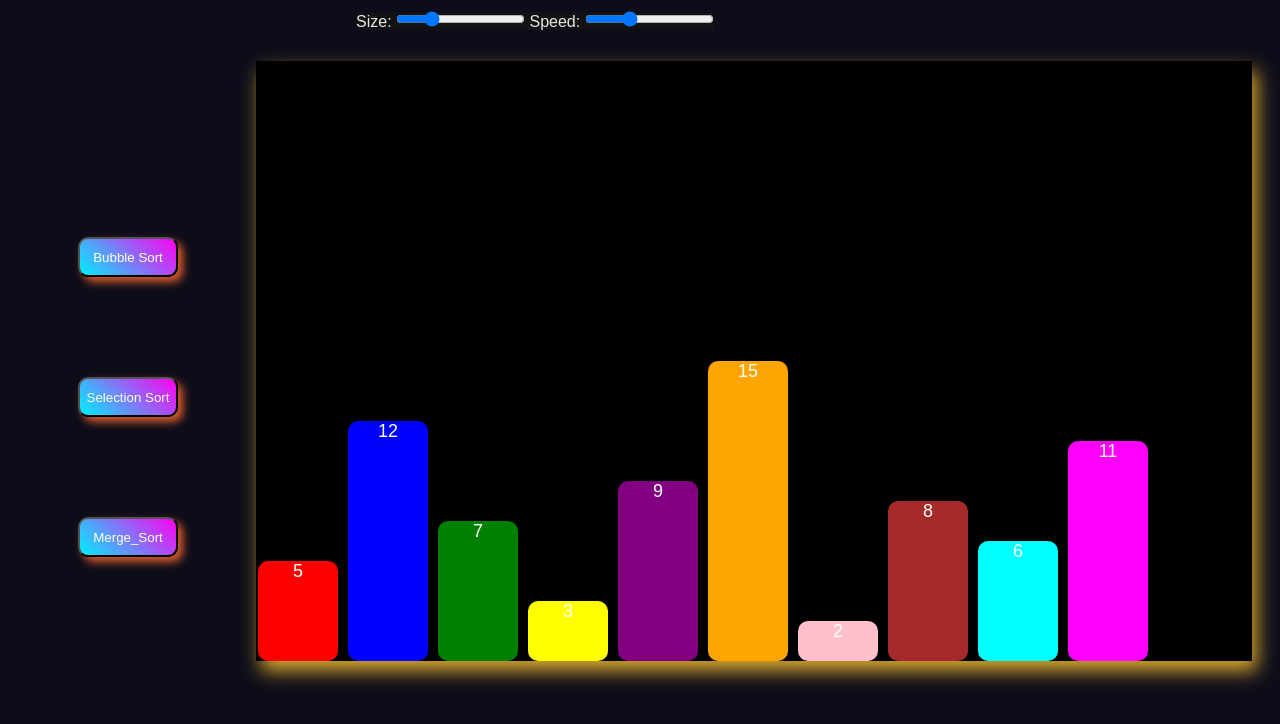
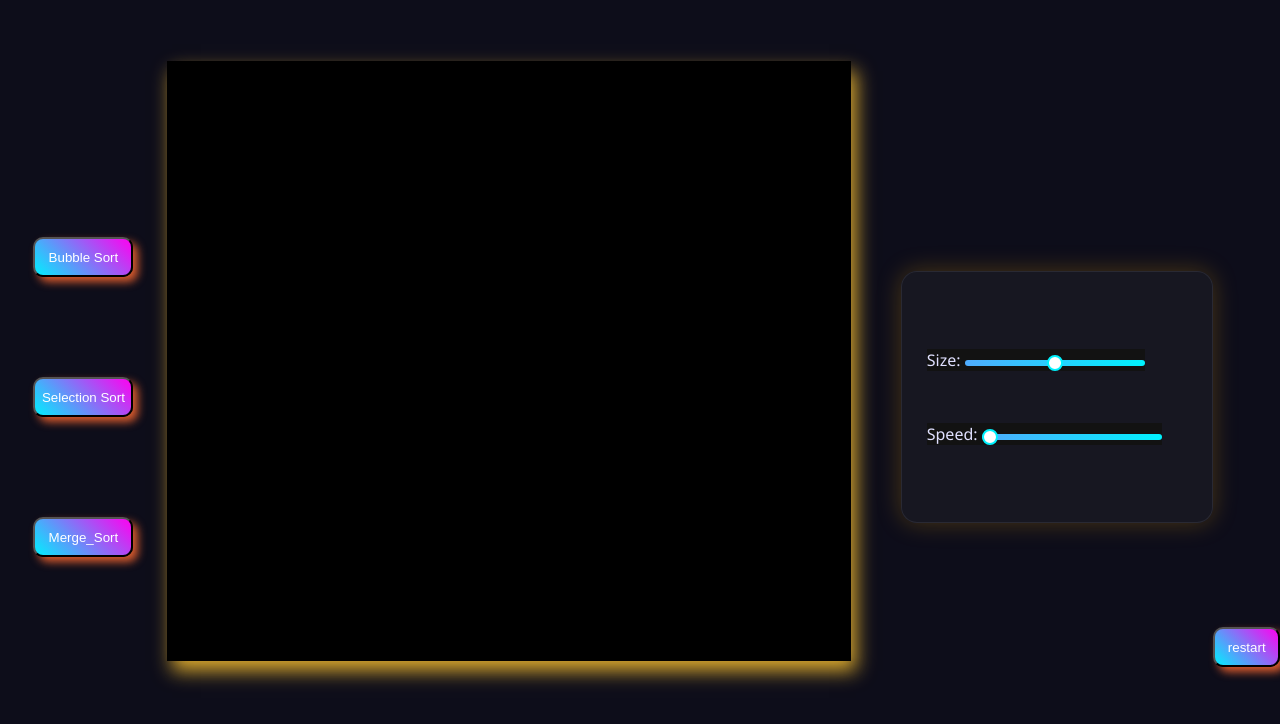
Before and after one commit to sandeeppanwar12/Sorting-Visualizer, a plain HTML site: page index.html in a window 1280 px wide. Shown: the part 40-764 px from the top of the page. Drawn offline with Linux system fonts and the light colour scheme.

Commit message:
second-commit

```diff
--- a/index.css
+++ b/index.css
@@ -47,6 +47,7 @@ color: white;
    box-shadow: 5px 10px 18px rgb(217, 168, 45);
    padding-left: 100px;
    position: relative;
+   content: wrap;
 }
 
 #left:hover{
@@ -58,9 +59,13 @@ color: white;
   bottom: 0px;
 }
 
+
+
+
+
  .volume{
-  position: relative;
-  bottom:50px;
+  /* position: absolute;
+  right:50%; */
   color: #e6e8ec;
   background-color: rgb(18, 18, 18);
 }
@@ -70,3 +75,70 @@ color: white;
  h1 {
   color: #00f0ff;
 }
+
+#restart{
+  position: relative;
+  top: 630px;
+}
+#Box{
+ overflow-y: auto;
+}
+ #arraySize{
+  /* position: absolute;
+  right:0%; */
+  color:#e6e8ec;
+  background-color: rgb(18, 18, 18);
+}
+
+
+/* Main Controls Card */
+#controls {
+  margin: auto;
+  margin-left: 50px;
+  width: 400px;
+  height: 200px;
+  padding: 25px;
+  border-radius: 16px;
+  background: rgba(25, 25, 35, 0.9);
+  border: 1px solid rgba(255, 255, 255, 0.08);
+  box-shadow: 0 0 25px rgba(255, 180, 0, 0.25);
+  display: flex;
+  flex-direction: column;
+  justify-content: space-evenly;
+  color: #fff;
+  font-family: "Segoe UI", sans-serif;
+}
+
+/* Each range wrapper */
+#controls > div {
+  display: flex;
+  align-items: center;
+  justify-content: space-between;
+}
+
+/* Label text */
+#controls label.volume {
+  font-size: 16px;
+  font-weight: 500;
+  color: #e0e0ff;
+}
+
+/* Range slider base */
+#controls input[type="range"] {
+  -webkit-appearance: none;
+  width: 180px;
+  height: 6px;
+  background: linear-gradient(90deg, #4facfe, #00f2fe);
+  border-radius: 5px;
+  cursor: pointer;
+}
+
+/* Slider thumb */
+#controls input[type="range"]::-webkit-slider-thumb {
+  -webkit-appearance: none;
+  width: 16px;
+  height: 16px;
+  background: #fff;
+  border-radius: 50%;
+  border: 2px solid #00f2fe;
+  cursor: pointer;
--- a/index.html
+++ b/index.html
@@ -19,15 +19,21 @@
         </div>
         <!-- Panel -->
         <div id="panel">
-             <label class="volume">Size:
-        <input type="range" id="arraySize" min="10" max="50" value="20">
-      </label>
-      <label  class="volume">Speed:
-        <input type="range" id="speed" min="50" max="500" value="200">
-      </label>
-
 
         </div>
+    <div id="controls">
+     <div>
+       <label class="volume">Size:
+         <input type="range" id="arraySize" min="10" max="30" value="20">
+        </label>
+      </div>
+      <div>
+        <label  class="volume">Speed:
+          <input type="range" id="speed" min="300" max="2000" value="200">
+        </label>
+      </div>
+    </div>
+    <button id="restart">restart</button>
     </div>
     <script src="./index.js"></script>
 </body>
--- a/index.js
+++ b/index.js
@@ -1,38 +1,75 @@
-const blocks = [
-  { color: "red", number: 5, width: "20px", height: "100px" },
-  { color: "blue", number: 12, width: "20px", height: "240px" },
-  { color: "green", number: 7, width: "20px", height: "140px" },
-  { color: "yellow", number: 3, width: "20px", height: "60px" },
-  { color: "purple", number: 9, width: "20px", height: "180px" },
-  { color: "orange", number: 15, width: "20px", height: "300px" },
-  { color: "pink", number: 2, width: "20px", height: "40px" },
-  { color: "brown", number: 8, width: "20px", height: "160px" },
-  { color: "aqua", number: 6, width: "20px", height: "120px" },
-  { color: "magenta", number: 11, width: "20px", height: "220px" }
+const arr = [
+  { color: "red", number: 5, height: "100px" },
+  { color: "blue", number: 12, height: "240px" },
+  { color: "green", number: 7, height: "140px" },
+  { color: "yellow", number: 3, height: "60px" },
+  { color: "purple", number: 9, height: "180px" },
+  { color: "orange", number: 15, height: "300px" },
+  { color: "pink", number: 2, height: "40px" },
+  { color: "brown", number: 8, height: "160px" },
+  { color: "aqua", number: 6, height: "120px" },
+  { color: "magenta", number: 11, height: "220px" },
+  { color: "lime", number: 4, height: "80px" },
+  { color: "teal", number: 10, height: "200px" },
+  { color: "navy", number: 13, height: "260px" },
+  { color: "maroon", number: 16, height: "320px" },
+  { color: "olive", number: 1, height: "20px" },
+  { color: "coral", number: 14, height: "280px" },
+  { color: "gold", number: 18, height: "360px" },
+  { color: "silver", number: 19, height: "380px" },
+  { color: "indigo", number: 20, height: "400px" },
+  { color: "violet", number: 17, height: "340px" },
+  { color: "cyan", number: 21, height: "420px" },
+  { color: "khaki", number: 22, height: "440px" },
+  { color: "lavender", number: 23, height: "460px" },
+  { color: "crimson", number: 24, height: "480px" },
+  { color: "beige", number: 25, height: "500px" },
+  { color: "orchid", number: 26, height: "520px" },
+  { color: "turquoise", number: 27, height: "540px" },
+  { color: "salmon", number: 28, height: "560px" },
+  { color: "chocolate", number: 29, height: "580px" },
+  { color: "plum", number: 30, height: "600px" }
 ];
+
+let blocks = arr.slice(0,10);  ;
+let size;
+ document.getElementById('arraySize').addEventListener('change',(event)=>{
+    size=event.target.value;
+    console.log(size);
+    blocks=arr.slice(0,size);
+    document.getElementById('panel').innerHTML='';
+    create();
+});
+ let s=100;
+document.getElementById('speed').addEventListener('change',(event)=>{
+     s=event.target.value;
+    console.log(s);
+});
+
 
 function create(){
     const panel=document.getElementById('panel');
     for(let i=0;i<blocks.length;i++){
     const block=document.createElement('div');
     block.id=`block${i}`;
+    block.id='Box';
     block.innerHTML=`${blocks[i].number}`
     block.style.color = 'white'; // so text is visible
 block.style.textAlign = 'center';
 block.style.fontSize = 'large';
     block.style.backgroundColor = blocks[i].color;
-    block.style.width = '80px';
+    block.style.width = 'auto';
     block.style.position='absolute';
-    block.style.left = `${i * 90}px`;
+    block.style.left = `${i * 30}px`;
     block.style.bottom='0px'
-    block.style.borderRadius="10px"
+    block.style.borderRadius="5px"
     block.style.height = `${blocks[i].height}`; // height proportional to number
     block.style.display = 'inline-block';
     block.style.margin = '0 2px';
     panel.appendChild(block);
     }
 }
-create();
+// create();
 
 // -----------------------------------------------
 
@@ -48,7 +85,7 @@ async function bubbleSort() {
         const panel=document.getElementById('panel');
         panel.innerHTML="";
         create(); // update UI
-        await new Promise(resolve => setTimeout(resolve, 500)); // delay
+        await new Promise(resolve => setTimeout(resolve,s)); // delay
       }
     }
     if (!swapped) break;
@@ -82,7 +119,7 @@ async function  Selection_Sort() {
         const panel=document.getElementById('panel');
         panel.innerHTML="";
         create();
-       await new Promise(resolve => setTimeout(resolve, 500));
+       await new Promise(resolve => setTimeout(resolve,s));
     }
 
 }
@@ -141,7 +178,7 @@ async function Merge_Sort() {
         const panel = document.getElementById('panel');
         panel.innerHTML = "";
         create();
-        await new Promise(resolve => setTimeout(resolve, 500));
+        await new Promise(resolve => setTimeout(resolve, s));
     }
 
     await mergeSort(blocks, left, right);
@@ -161,3 +198,9 @@ document.getElementById('left').addEventListener('click',(event)=>{
       Merge_Sort();
     //  create();
 })
+document.getElementById('restart').addEventListener('click',()=>{
+    // let random=Math.floor(Math.random()*10))
+    blocks=arr.slice(0,10);
+    document.getElementById('panel').innerHTML="";
+    // create();
+});
```
